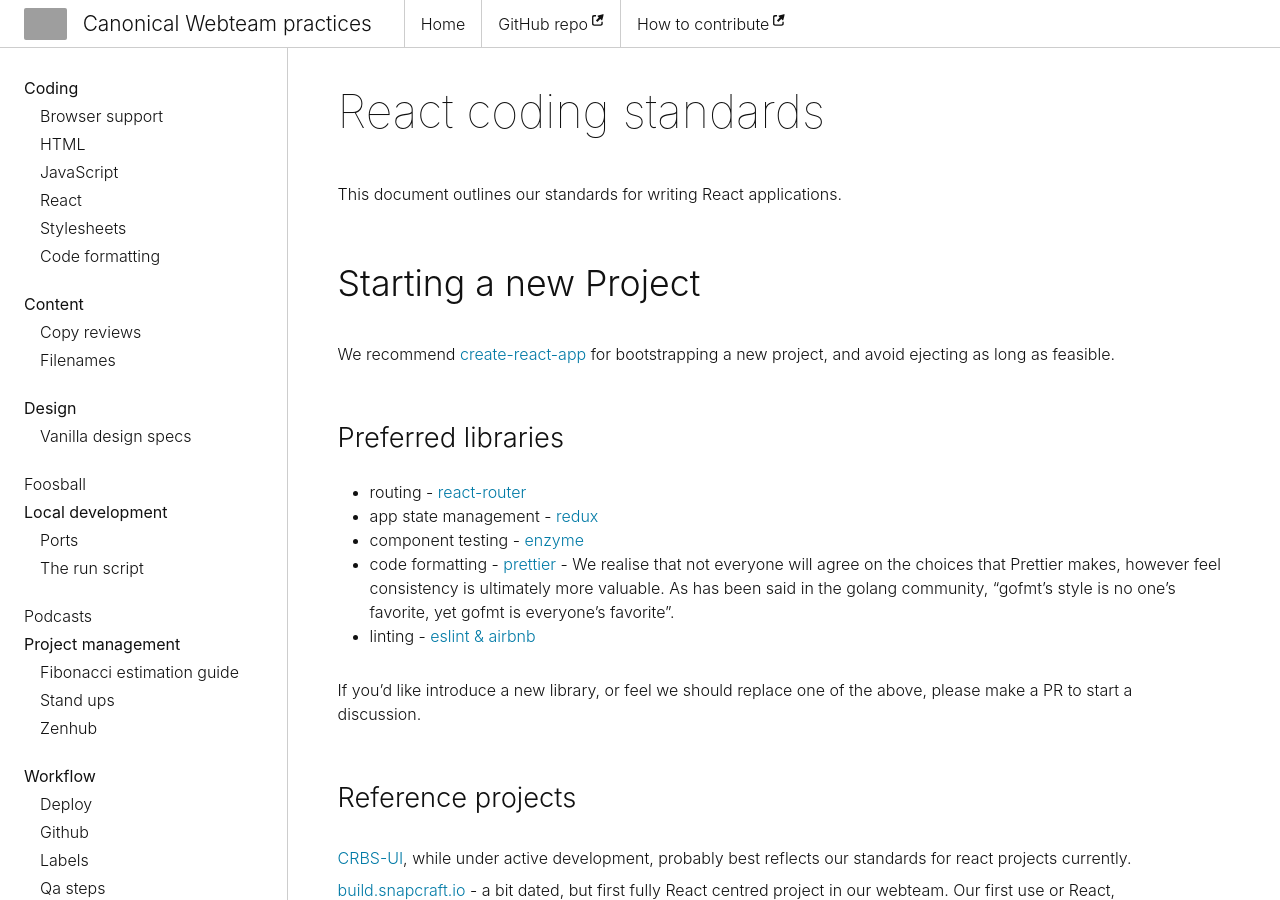
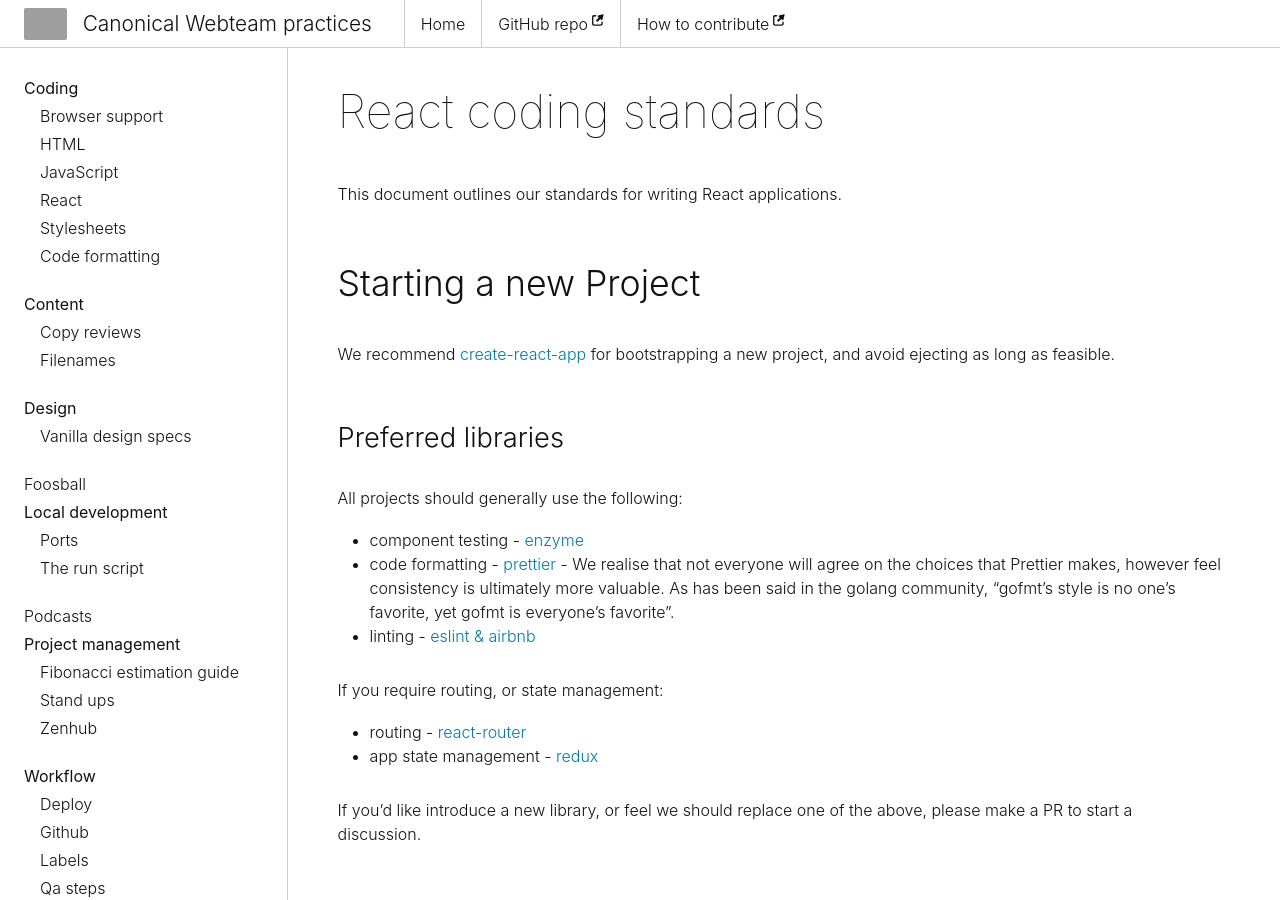
Before and after one commit to canonical-web-and-design/practices, a Jekyll site: the page built from coding/react.md, in a window 1280 px wide and 900 px high. Built offline with Jekyll 4.4.1, drawn with Linux system fonts in a browser that asks for light colours; some web fonts are replaced; our own code applies the rules of GitHub Pages for plain Markdown files; grey boxes are pictures that could not be loaded.

Commit message:
Make it clearer that routing and state management are optional

```diff
--- a/coding/react.md
+++ b/coding/react.md
@@ -10,11 +10,16 @@
 We recommend [create-react-app](https://github.com/facebook/create-react-app) for bootstrapping a new project, and avoid ejecting as long as feasible.
 
 ### Preferred libraries
-* routing - [react-router](https://github.com/ReactTraining/react-router)
-* app state management - [redux](https://redux.js.org)
+All projects should generally use the following:
+
 * component testing - [enzyme](https://github.com/airbnb/enzyme)
 * code formatting - [prettier](https://prettier.io) - We realise that not everyone will agree on the choices that Prettier makes, however feel consistency is ultimately more valuable. As has been said in the golang community, "gofmt's style is no one's favorite, yet gofmt is everyone's favorite".
 * linting - [eslint & airbnb](https://www.npmjs.com/package/eslint-config-airbnb)
+
+If you require routing, or state management:
+
+* routing - [react-router](https://github.com/ReactTraining/react-router)
+* app state management - [redux](https://redux.js.org)
 
 If you'd like introduce a new library, or feel we should replace one of the above, please make a PR to start a discussion.
 
```
